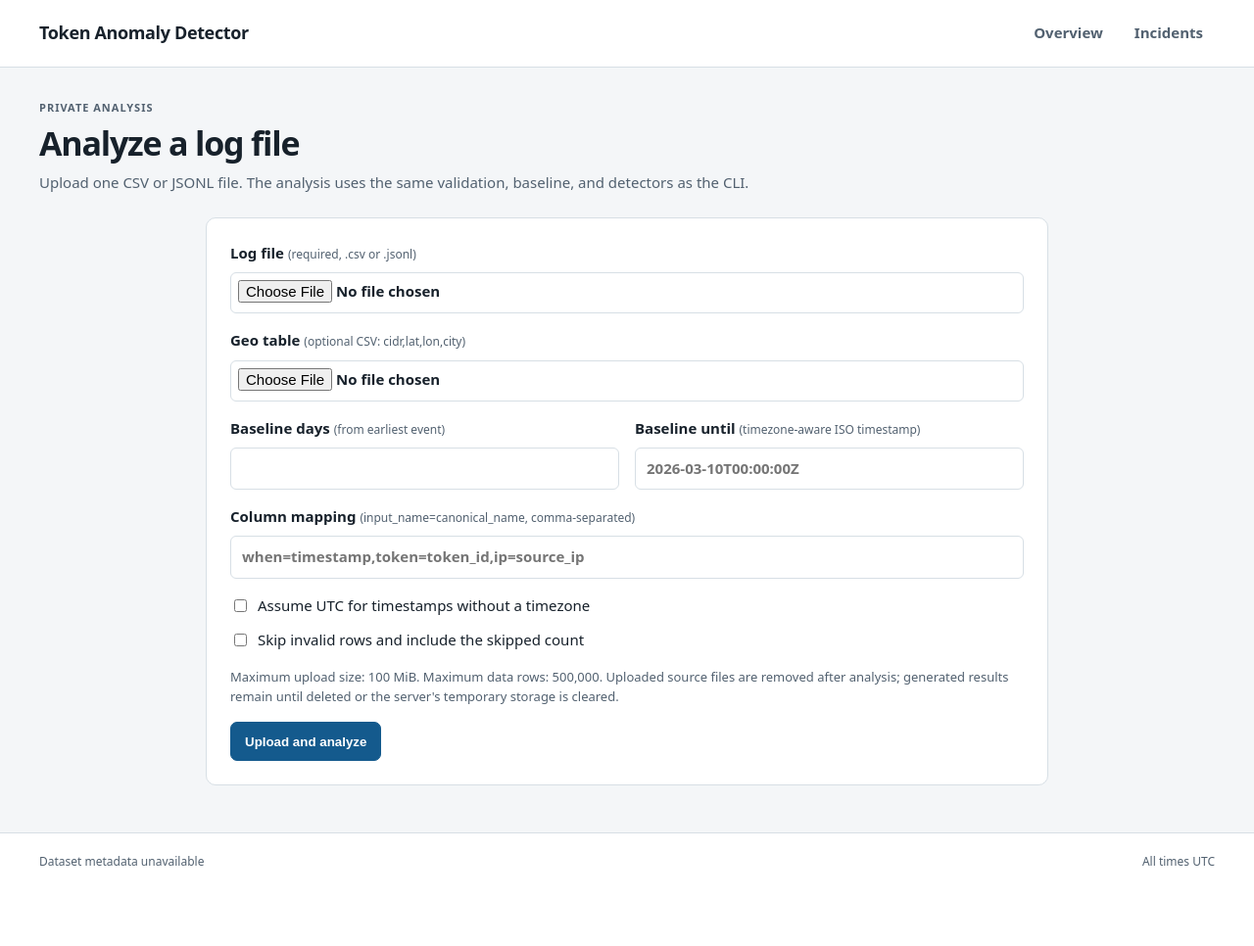
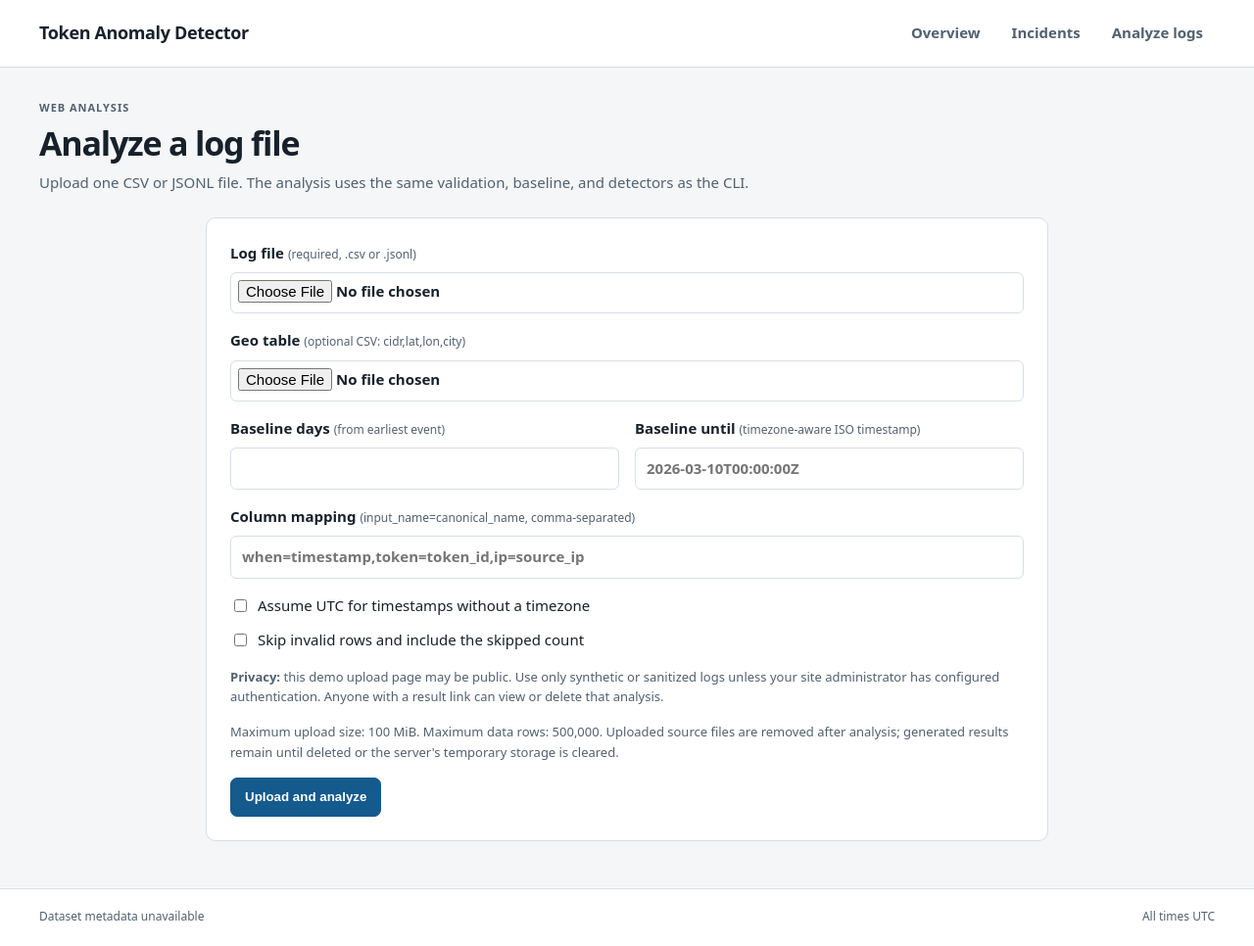
Before and after one commit to Raj1335/Token-Anomaly-Detector, a Flask app: template dashboard/templates/upload.html in a window 1280 px wide. Shown: the whole page at 98% size. Before the commit the page ends 884 px from the top, so only its background shows below. Run offline with Flask 3, Linux system fonts and the light colour scheme; the template is opened without the code that fills it, so the values that code supplies are empty.

Commit message:
Enable public web uploads by default
Allow users to upload demo or sanitized logs without configuring Render secrets, while retaining optional shared authentication for private deployments.

Co-authored-by: Copilot <223556219+Copilot@users.noreply.github.com>

```diff
--- a/dashboard/app.py
+++ b/dashboard/app.py
@@ -74,16 +74,21 @@ def create_app(db_path: str | Path) -> Flask:
     """Create the read-only dashboard application for the requested database."""
     app = Flask(__name__)
     app.config["DATABASE"] = str(db_path)
-    app.config["SECRET_KEY"] = os.environ.get("UPLOAD_SECRET_KEY")
+    upload_secret = os.environ.get("UPLOAD_SECRET_KEY", "")
+    upload_username = os.environ.get("UPLOAD_USERNAME", "")
+    upload_password = os.environ.get("UPLOAD_PASSWORD", "")
+    app.config["SECRET_KEY"] = upload_secret or None
     app.secret_key = app.config["SECRET_KEY"]
-    app.config["UPLOAD_USERNAME"] = os.environ.get("UPLOAD_USERNAME", "")
-    app.config["UPLOAD_PASSWORD"] = os.environ.get("UPLOAD_PASSWORD", "")
-    app.config["UPLOADS_ENABLED"] = (
-        bool(app.config["UPLOAD_USERNAME"])
-        and len(app.config["UPLOAD_PASSWORD"]) >= 16
-        and bool(app.config["SECRET_KEY"])
-        and len(app.config["SECRET_KEY"]) >= 32
+    auth_settings_present = bool(upload_username or upload_password or upload_secret)
+    auth_configured = (
+        bool(upload_username)
+        and len(upload_password) >= 16
+        and len(upload_secret) >= 32
     )
+    app.config["UPLOAD_USERNAME"] = upload_username
+    app.config["UPLOAD_PASSWORD"] = upload_password
+    app.config["UPLOADS_ENABLED"] = not auth_settings_present or auth_configured
+    app.config["UPLOAD_AUTH_REQUIRED"] = auth_configured
     app.config["ANALYSIS_DATA_DIR"] = Path(
         os.environ.get(
             "ANALYSIS_DATA_DIR",
@@ -180,10 +185,13 @@ def create_app(db_path: str | Path) -> Flask:
         """Require configured shared credentials for private upload endpoints."""
         if not app.config["UPLOADS_ENABLED"]:
             return Response(
-                "Log uploads are disabled: configure strong upload credentials and a secret key.\n",
+                "Log uploads are disabled: clear partial upload credentials or configure "
+                "a username, a 16+ character password, and a 32+ character secret key.\n",
                 status=503,
                 content_type="text/plain; charset=utf-8",
             )
+        if not app.config["UPLOAD_AUTH_REQUIRED"]:
+            return None
         credentials = request.authorization
         valid = credentials is not None
         if credentials is not None:
@@ -207,6 +215,8 @@ def create_app(db_path: str | Path) -> Flask:
 
     def upload_csrf_token() -> str:
         """Get or create the per-session CSRF token for upload forms."""
+        if not app.config["UPLOAD_AUTH_REQUIRED"]:
+            return ""
         token = session.get("upload_csrf")
         if not isinstance(token, str):
             token = secrets.token_urlsafe(32)
@@ -215,6 +225,8 @@ def create_app(db_path: str | Path) -> Flask:
 
     def csrf_is_valid() -> bool:
         """Validate a state-changing form submission against the session token."""
+        if not app.config["UPLOAD_AUTH_REQUIRED"]:
+            return True
         supplied = request.form.get("csrf_token", "")
         expected = session.get("upload_csrf", "")
         return (
--- a/dashboard/templates/upload.html
+++ b/dashboard/templates/upload.html
@@ -3,7 +3,7 @@
 {% block content %}
 <div class="page-heading">
   <div>
-    <p class="eyebrow">Private analysis</p>
+    <p class="eyebrow">Web analysis</p>
     <h1>Analyze a log file</h1>
     <p class="lede">Upload one CSV or JSONL file. The analysis uses the same validation, baseline, and detectors as the CLI.</p>
   </div>
@@ -45,6 +45,7 @@
       <input type="checkbox" name="skip_bad_rows">
       <span>Skip invalid rows and include the skipped count</span>
     </label>
+    <p class="upload-note"><strong>Privacy:</strong> this demo upload page may be public. Use only synthetic or sanitized logs unless your site administrator has configured authentication. Anyone with a result link can view or delete that analysis.</p>
     <p class="upload-note">Maximum upload size: 100 MiB. Maximum data rows: 500,000. Uploaded source files are removed after analysis; generated results remain until deleted or the server's temporary storage is cleared.</p>
     <button class="button button-primary" type="submit">Upload and analyze</button>
   </form>
--- a/render.yaml
+++ b/render.yaml
@@ -8,9 +8,3 @@ services:
     envVars:
       - key: PYTHON_VERSION
         value: 3.12.8
-      - key: UPLOAD_USERNAME
-        sync: false
-      - key: UPLOAD_PASSWORD
-        sync: false
-      - key: UPLOAD_SECRET_KEY
-        sync: false
```
Also changed, not shown: DECISIONS.md (+1 -1 lines), PROGRESS.md (+1 -1 lines), docs/INPUT_FORMAT.md (+1 -1 lines), tests/test_import_cases.py (+32 -3 lines), README.md.
